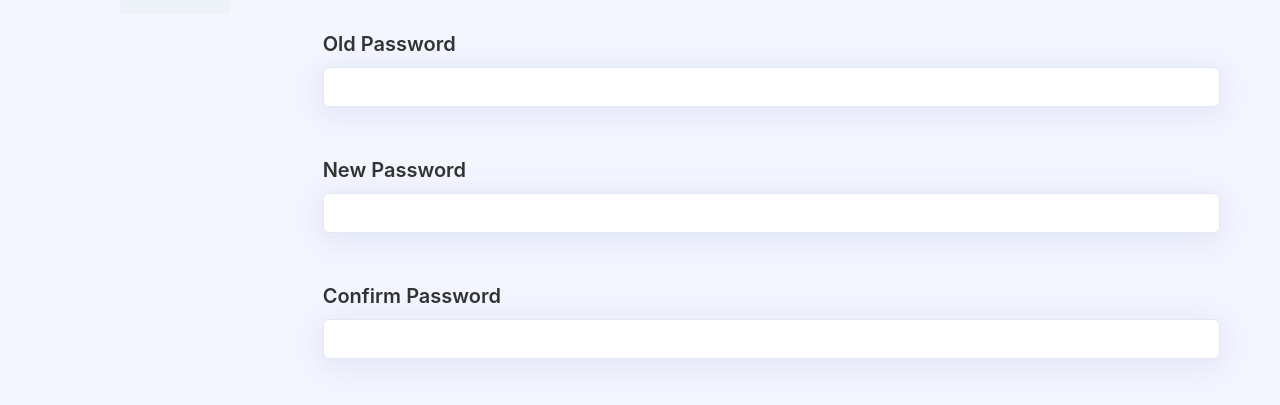
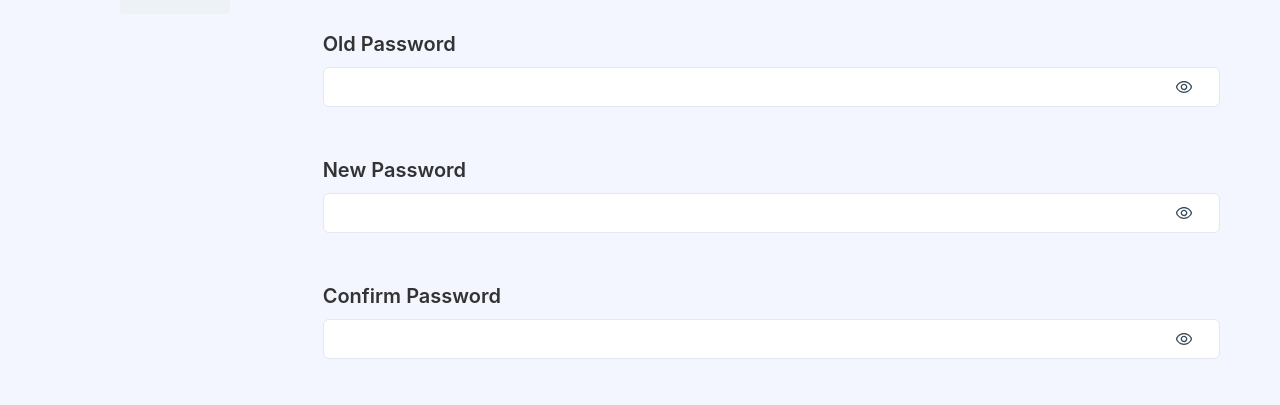
Before and after one commit to vicradon/futo-academia, a React (Vite) app: page /profile/password in a window 1280 px wide. Shown: the part 436-841 px from the top of the page. Built offline with nearby package versions, Linux system fonts and the light colour scheme; no server answers; sample sign-in values are in the browser's storage.

Commit message:
Converted password update page to use PasswordInput custom component with eye icon

```diff
--- a/src/components/PasswordInput.tsx
+++ b/src/components/PasswordInput.tsx
@@ -5,15 +5,16 @@ import EyeIcon from "../assets/icons/eye.svg";
 interface Props {
 	value?: string;
 	name: string;
+	backgroundColor: any;
 	onChange?: (e: React.ChangeEvent) => void;
 }
 
-export default function PasswordInput({ value, onChange, name, ...otherProps }: Props) {
+export default function PasswordInput({ value, onChange, name, backgroundColor, ...otherProps }: Props) {
 	const [showPassword, setShowPassword] = useState(false);
 
 	return (
 		<InputGroup size="md">
-			<Input value={value} onChange={onChange} name={name} type={showPassword ? "text" : "password"} {...otherProps} />
+			<Input value={value} onChange={onChange} name={name} type={showPassword ? "text" : "password"} backgroundColor={backgroundColor} {...otherProps} />
 
 			<InputRightElement width="4.5rem">
 				<Image h='1rem' src={EyeIcon} alt={"eye icon"} cursor={'pointer'} onClick={() => setShowPassword(!showPassword)}/>
--- a/src/hooks/useUserProfileUpdate.ts
+++ b/src/hooks/useUserProfileUpdate.ts
@@ -67,10 +67,10 @@ export function useProfileUpdate() {
 export function usePasswordUpdate() {
 	const toast = useToast()
 	return useMutation({
-		mutationFn: async ({ id, oldPassword, newPassword, confirmPassword, resetPasswordFields }: any) => {
+		mutationFn: async ({ id, currentPassword, newPassword, confirmPassword, resetPasswordFields }: any) => {
 			try {
 				const res = await http.put(`users/${id}/password`, {
-					old_password: oldPassword,
+					old_password: currentPassword,
 					new_password: newPassword,
 					confirm_password: confirmPassword
 				});
--- a/src/pages/Home/SignupModal.tsx
+++ b/src/pages/Home/SignupModal.tsx
@@ -19,14 +19,19 @@ import { useSearchParams } from "react-router-dom";
 import PasswordInput from "../../components/PasswordInput";
 import OtherBioModal from "./OtherBioModal";
 import useSignUp from "../../hooks/useSignUp";
+import { faInfoCircle } from "@fortawesome/free-solid-svg-icons";
+import { FontAwesomeIcon } from "@fortawesome/react-fontawesome";
 
 export const password_regex = /^(?=.*[a-z])(?=.*[A-Z])(?=.*[0-9])(?=.*[!@#$%]).{8,24}$/
-const email_regex = /^.+@.+\..+$/
 
 export default function SignupModal({ isOpen, openLogin, onClose }:{isOpen: boolean, openLogin: () => void, onClose: () => void}) {
 	const { isOpen: otherBioModalIsOpen, onClose: closeOtherBioModal } = useDisclosure();
 	const [, setUserMode] = useState<"Student" | "Lecturer">("Student");
 	const params = useSearchParams();
+
+	const [validPassword, setValidPassword] = useState(false)
+  	const [validMatchPassword, setValidMatchPassword] = useState(false)
+
 
 	  const [formData, setFormData] = useState<any>({
 		  name: "",
@@ -37,7 +42,13 @@ export default function SignupModal({ isOpen, openLogin, onClose }:{isOpen: bool
 		  email: "",
 		  role: "student",
 		  password: "",
+		  confirmPassword: ""
 		});
+
+	useEffect(() => {
+	setValidPassword(password_regex.test(formData.password));
+	setValidMatchPassword(formData.password === formData.confirmPassword)
+	}, [formData.password, formData.confirmPassword])
 
 	useEffect(() => {
 		if (params[0].get("userMode") === "Student") {
@@ -250,10 +261,40 @@ export default function SignupModal({ isOpen, openLogin, onClose }:{isOpen: bool
 
 								<FormControl>
 									<FormLabel>Password</FormLabel>
-									<PasswordInput name="password" value={formData.password} onChange={handleInputChange} />
+									<PasswordInput
+										name="password"
+										value={formData.password}
+										onChange={handleInputChange}
+										backgroundColor={validPassword ? "green.100" : !(validPassword || !formData.password) ? "red.100" : "white"}
+									/>
+									{formData.password && !validPassword &&
+									<Text fontSize={'12px'} color={'blue.900'} p={'5px'}>
+										<FontAwesomeIcon icon={faInfoCircle} /> 8 to 24 characters.<br/>
+										Must include uppercase and lowercase letters.<br/>
+										Must include a number. <br/>
+										Must includ special characters: !, @, #, $, %
+									</Text>}
+								</FormControl>
+								<FormControl>
+									<FormLabel>Confirm password</FormLabel>
+									<PasswordInput
+										name="confirmPassword"
+										value={formData.confirmPassword} onChange={handleInputChange} backgroundColor={validMatchPassword && formData.confirmPassword ? "green.100" : !(validMatchPassword || !formData.confirmPassword) ? "red.100" : "white"}
+									/>
+									{!validMatchPassword && formData.confirmPassword &&
+										<Text id='pwdnote' fontSize={'12px'} color={'blue.900'} p={'5px'}>
+											<FontAwesomeIcon icon={faInfoCircle} /><br/>Must match previous password
+										</Text>
+									}
 								</FormControl>
 
-								<Button type="submit" colorScheme="brand" isLoading={signUpMutation.isLoading} size={"lg"}>
+								<Button
+									type="submit"
+									colorScheme="brand"
+									isLoading={signUpMutation.isLoading}
+									size={"lg"}
+									isDisabled = {!validPassword || !validMatchPassword ? true : false}
+								>
 									Continue
 								</Button>
 
--- a/src/pages/Profile/Password.tsx
+++ b/src/pages/Profile/Password.tsx
@@ -1,14 +1,15 @@
-import { Box, Button, FormControl, FormLabel, Heading, Input, Text } from "@chakra-ui/react";
+import { Box, Button, FormControl, FormLabel, Heading, Text } from "@chakra-ui/react";
 import { useEffect, useState } from "react";
 import { password_regex } from "../Home/SignupModal";
 import { faInfoCircle } from "@fortawesome/free-solid-svg-icons";
 import { FontAwesomeIcon } from "@fortawesome/react-fontawesome";
 import { usePasswordUpdate } from "../../hooks/useUserProfileUpdate";
 import { useUser } from "../../hooks/useUser";
+import PasswordInput from "../../components/PasswordInput";
 
 export default function Password() {
-  const [passwords, setPasswords] = useState<{oldPassword: string, newPassword: string, confirmPassword: string}>(
-    {oldPassword: "",
+  const [passwords, setPasswords] = useState<{currentPassword: string, newPassword: string, confirmPassword: string}>(
+    {currentPassword: "",
     newPassword: "",
     confirmPassword: ""}
   )
@@ -19,7 +20,7 @@ export default function Password() {
   const [validMatchPassword, setValidMatchPassword] = useState(false)
 
   const resetPasswordFields = () => {
-    setPasswords({oldPassword: "",
+    setPasswords({currentPassword: "",
     newPassword: "",
     confirmPassword: ""})
   }
@@ -29,7 +30,7 @@ export default function Password() {
     setValidMatchPassword(passwords.newPassword === passwords.confirmPassword)
   }, [passwords.newPassword, passwords.confirmPassword])
 
-  const handleChange = (event: React.ChangeEvent<HTMLInputElement>) => {
+  const handleChange = (event: any) => {
     const { name, value} = event.target
     setPasswords((prev) => ({ ...prev, [name]: value }))
   }
@@ -41,7 +42,7 @@ export default function Password() {
     try {
 			updatePasswordMutation.mutate({
 				id: user.id,
-				oldPassword: passwords.oldPassword,
+				currentPassword: passwords.currentPassword,
         newPassword: passwords.newPassword,
         confirmPassword: passwords.confirmPassword,
         resetPasswordFields: resetPasswordFields
@@ -66,22 +67,18 @@ export default function Password() {
         </Heading>
           <FormControl>
             <FormLabel fontSize={"20px"} fontWeight={"600"} color={"#333"}>Old Password</FormLabel>
-            <Input
-              backgroundColor={passwords.oldPassword ? "green.100" : "white"}
-              boxShadow=" 0px 5px 28.5px 1.5px rgba(149, 152, 200, 0.20);"
-              type="password"
-              name="oldPassword"
-              value={passwords.oldPassword}
+            <PasswordInput
+										name="currentPassword"
+										value={passwords.currentPassword}
                     onChange={handleChange}
+                    backgroundColor={passwords.currentPassword ? "green.100" : "white"}
 									/>
              </FormControl>
           <FormControl mt={"3rem"}>
           <FormLabel fontSize={"20px"} fontWeight={"600"} color={"#333"}>
               New Password
           </FormLabel>
-            <Input
-              boxShadow=" 0px 5px 28.5px 1.5px rgba(149, 152, 200, 0.20);"
-              type="password"
+          <PasswordInput
 										name="newPassword"
 										value={passwords.newPassword}
                     onChange={handleChange}
@@ -99,13 +96,11 @@ export default function Password() {
           <FormLabel fontSize={"20px"} fontWeight={"600"} color={"#333"}>
             Confirm Password
           </FormLabel>
-            <Input
-              backgroundColor={validMatchPassword && passwords.confirmPassword ? "green.100" : !(validMatchPassword || !passwords.confirmPassword) ? "red.100" : "white"}
-              boxShadow=" 0px 5px 28.5px 1.5px rgba(149, 152, 200, 0.20);"
-              type="password"
+          <PasswordInput
 										name="confirmPassword"
 										value={passwords.confirmPassword}
                     onChange={handleChange}
+                    backgroundColor={validMatchPassword && passwords.confirmPassword ? "green.100" : !(validMatchPassword || !passwords.confirmPassword) ? "red.100" : "white"}
 									/>
            {!validMatchPassword && passwords.confirmPassword &&
                   <Text id='pwdnote' fontSize={'12px'} color={'blue.900'} p={'5px'}>
@@ -119,7 +114,7 @@ export default function Password() {
             mt={!validMatchPassword && passwords.confirmPassword ? "1rem" : "3rem"}
             w={"10.75rem"}
             height={"3.5rem"}
-            isDisabled = {!validPassword || !validMatchPassword || !passwords.oldPassword ? true : false}
+            isDisabled = {!validPassword || !validMatchPassword || !passwords.currentPassword ? true : false}
             isLoading = {updatePasswordMutation.isLoading}
           >
             Save
```
Lines whose indentation alone changed are shown as unchanged.
